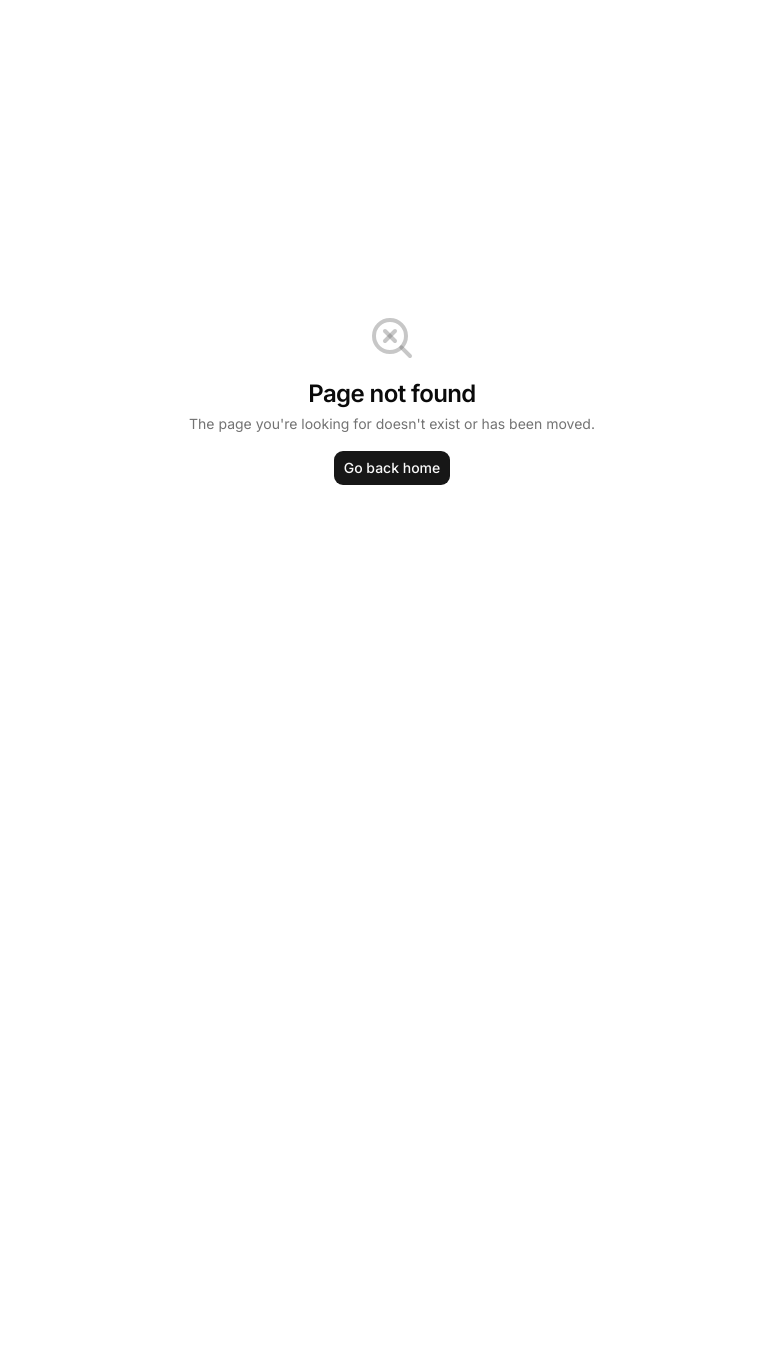
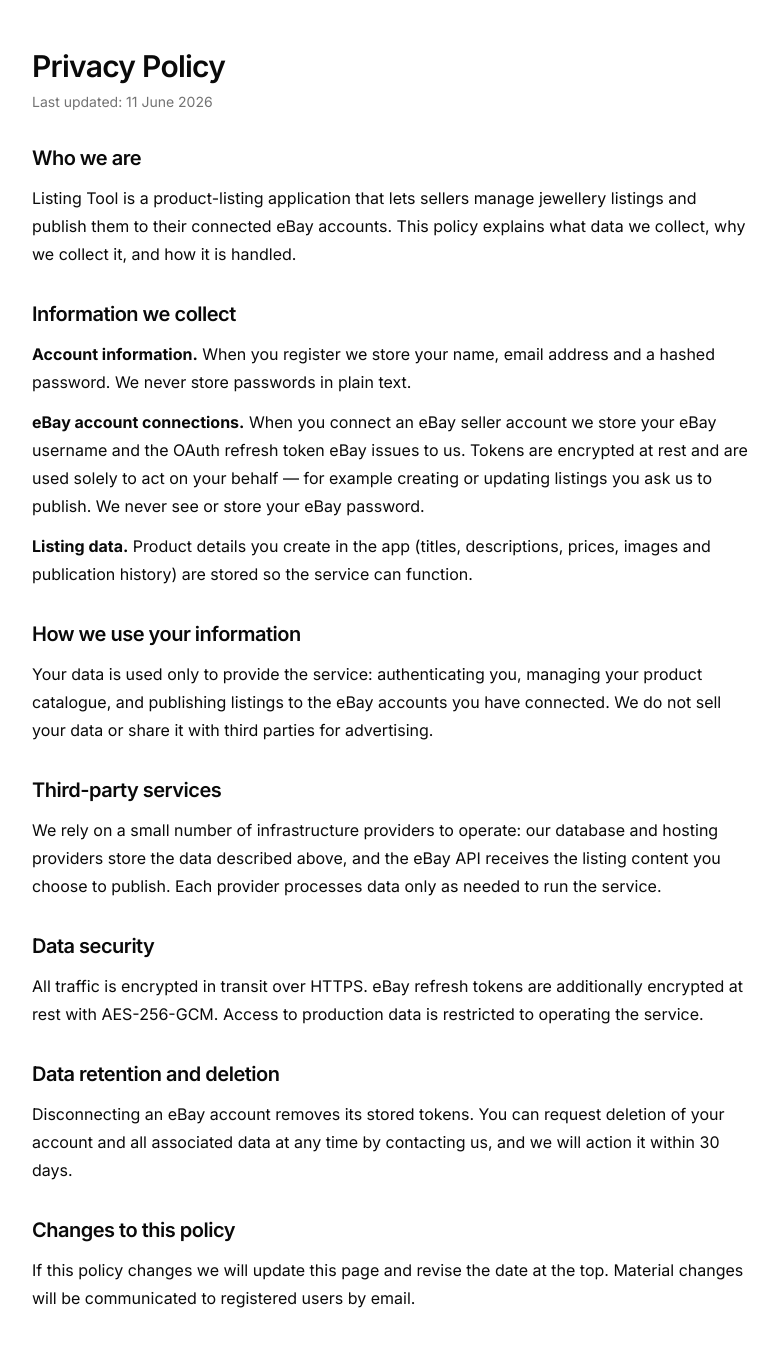
Before and after one commit to senilm/listing-tool, a Next.js app: page /privacy-policy in a window 1280 px wide. Before the commit this address had no page. Shown: the top 1346 px of the page, without its empty margins (248-1026 px from the left). Before the commit the page ends 800 px from the top, so only its background shows below. Built offline with nearby package versions, Linux system fonts and the light colour scheme.

Commit message:
feat: add public privacy policy page

```diff
--- /dev/null
+++ b/app/privacy-policy/page.tsx
@@ -0,0 +1,14 @@
+import { type Metadata } from "next";
+
+import { PrivacyPolicyContent } from "@/features/legal/components/privacy-policy-content";
+
+export const metadata: Metadata = {
+  title: "Privacy Policy — Listing Tool",
+  description: "How Listing Tool collects, uses and protects your data.",
+};
+
+const PrivacyPolicyPage = () => {
+  return <PrivacyPolicyContent />;
+};
+
+export default PrivacyPolicyPage;
--- /dev/null
+++ b/features/legal/components/privacy-policy-content.tsx
@@ -0,0 +1,126 @@
+import { Typography } from "@/components/typography";
+
+const CONTACT_EMAIL = process.env.NEXT_PUBLIC_SUPPORT_EMAIL;
+
+export const PrivacyPolicyContent = () => {
+  return (
+    <article className="mx-auto w-full max-w-3xl space-y-8 px-6 py-12">
+      <header className="space-y-2">
+        <Typography variant="h2" as="h1">
+          Privacy Policy
+        </Typography>
+        <Typography variant="muted">Last updated: 11 June 2026</Typography>
+      </header>
+
+      <section className="space-y-3">
+        <Typography variant="h4" as="h2">
+          Who we are
+        </Typography>
+        <Typography>
+          Listing Tool is a product-listing application that lets sellers manage
+          jewellery listings and publish them to their connected eBay accounts.
+          This policy explains what data we collect, why we collect it, and how
+          it is handled.
+        </Typography>
+      </section>
+
+      <section className="space-y-3">
+        <Typography variant="h4" as="h2">
+          Information we collect
+        </Typography>
+        <Typography>
+          <strong>Account information.</strong> When you register we store your
+          name, email address and a hashed password. We never store passwords in
+          plain text.
+        </Typography>
+        <Typography>
+          <strong>eBay account connections.</strong> When you connect an eBay
+          seller account we store your eBay username and the OAuth refresh token
+          eBay issues to us. Tokens are encrypted at rest and are used solely to
+          act on your behalf — for example creating or updating listings you ask
+          us to publish. We never see or store your eBay password.
+        </Typography>
+        <Typography>
+          <strong>Listing data.</strong> Product details you create in the app
+          (titles, descriptions, prices, images and publication history) are
+          stored so the service can function.
+        </Typography>
+      </section>
+
+      <section className="space-y-3">
+        <Typography variant="h4" as="h2">
+          How we use your information
+        </Typography>
+        <Typography>
+          Your data is used only to provide the service: authenticating you,
+          managing your product catalogue, and publishing listings to the eBay
+          accounts you have connected. We do not sell your data or share it with
+          third parties for advertising.
+        </Typography>
+      </section>
+
+      <section className="space-y-3">
+        <Typography variant="h4" as="h2">
+          Third-party services
+        </Typography>
+        <Typography>
+          We rely on a small number of infrastructure providers to operate: our
+          database and hosting providers store the data described above, and the
+          eBay API receives the listing content you choose to publish. Each
+          provider processes data only as needed to run the service.
+        </Typography>
+      </section>
+
+      <section className="space-y-3">
+        <Typography variant="h4" as="h2">
+          Data security
+        </Typography>
+        <Typography>
+          All traffic is encrypted in transit over HTTPS. eBay refresh tokens
+          are additionally encrypted at rest with AES-256-GCM. Access to
+          production data is restricted to operating the service.
+        </Typography>
+      </section>
+
+      <section className="space-y-3">
+        <Typography variant="h4" as="h2">
+          Data retention and deletion
+        </Typography>
+        <Typography>
+          Disconnecting an eBay account removes its stored tokens. You can
+          request deletion of your account and all associated data at any time
+          by contacting us, and we will action it within 30 days.
+        </Typography>
+      </section>
+
+      <section className="space-y-3">
+        <Typography variant="h4" as="h2">
+          Changes to this policy
+        </Typography>
+        <Typography>
+          If this policy changes we will update this page and revise the date at
+          the top. Material changes will be communicated to registered users by
+          email.
+        </Typography>
+      </section>
+
+      {!!CONTACT_EMAIL && (
+        <section className="space-y-3">
+          <Typography variant="h4" as="h2">
+            Contact
+          </Typography>
+          <Typography>
+            For any privacy questions or data requests, contact us at{" "}
+            <a
+              className="underline underline-offset-4"
+              href={`mailto:${CONTACT_EMAIL}`}
+            >
+              {CONTACT_EMAIL}
+            </a>
+            .
+          </Typography>
+        </section>
+      )}
+    </article>
+  );
+};
--- a/lib/routes.ts
+++ b/lib/routes.ts
@@ -17,3 +17,5 @@
 export const publicationsRoute = () => "/publications";
 
 export const settingsRoute = () => "/settings";
+
+export const privacyPolicyRoute = () => "/privacy-policy";
--- a/proxy.ts
+++ b/proxy.ts
@@ -2,14 +2,21 @@
 import { type NextRequest, NextResponse } from "next/server";
 
 import { REDIRECT_PARAM, getSafeRedirectPath } from "@/lib/redirect";
-import { dashboardRoute, loginRoute } from "@/lib/routes";
+import { dashboardRoute, loginRoute, privacyPolicyRoute } from "@/lib/routes";
 
 const AUTH_ROUTES = ["/login", "/register"];
 
-const isAuthRoute = (pathname: string) =>
-  AUTH_ROUTES.some(
+const PUBLIC_ROUTES = [privacyPolicyRoute()];
+
+const matchesRoute = (pathname: string, routes: string[]) =>
+  routes.some(
     (route) => pathname === route || pathname.startsWith(`${route}/`),
   );
+
+const isAuthRoute = (pathname: string) => matchesRoute(pathname, AUTH_ROUTES);
+
+const isPublicRoute = (pathname: string) =>
+  matchesRoute(pathname, PUBLIC_ROUTES);
 
 // Optimistic gate: checks only for the presence of the session cookie, never
 // the database (this runs on every non-excluded request, including prefetches).
@@ -18,6 +25,10 @@
   const { pathname } = request.nextUrl;
   const hasSession = Boolean(getSessionCookie(request));
   const onAuthRoute = isAuthRoute(pathname);
+
+  if (isPublicRoute(pathname)) {
+    return NextResponse.next();
+  }
 
   if (!hasSession && !onAuthRoute) {
     const loginUrl = new URL(loginRoute(), request.url);
```
Also changed, not shown: 1 other file (tests, documents, lock files or other folders).
